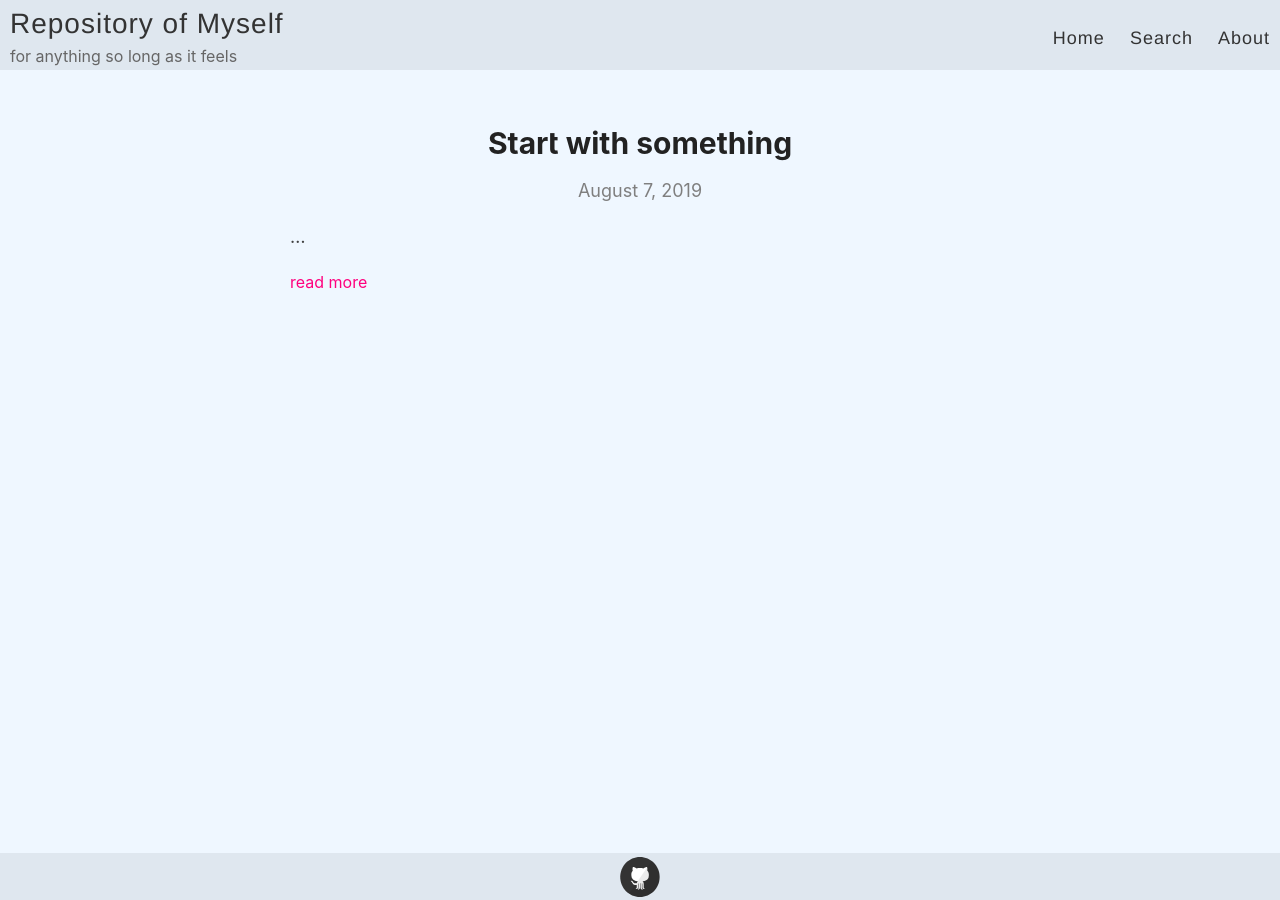
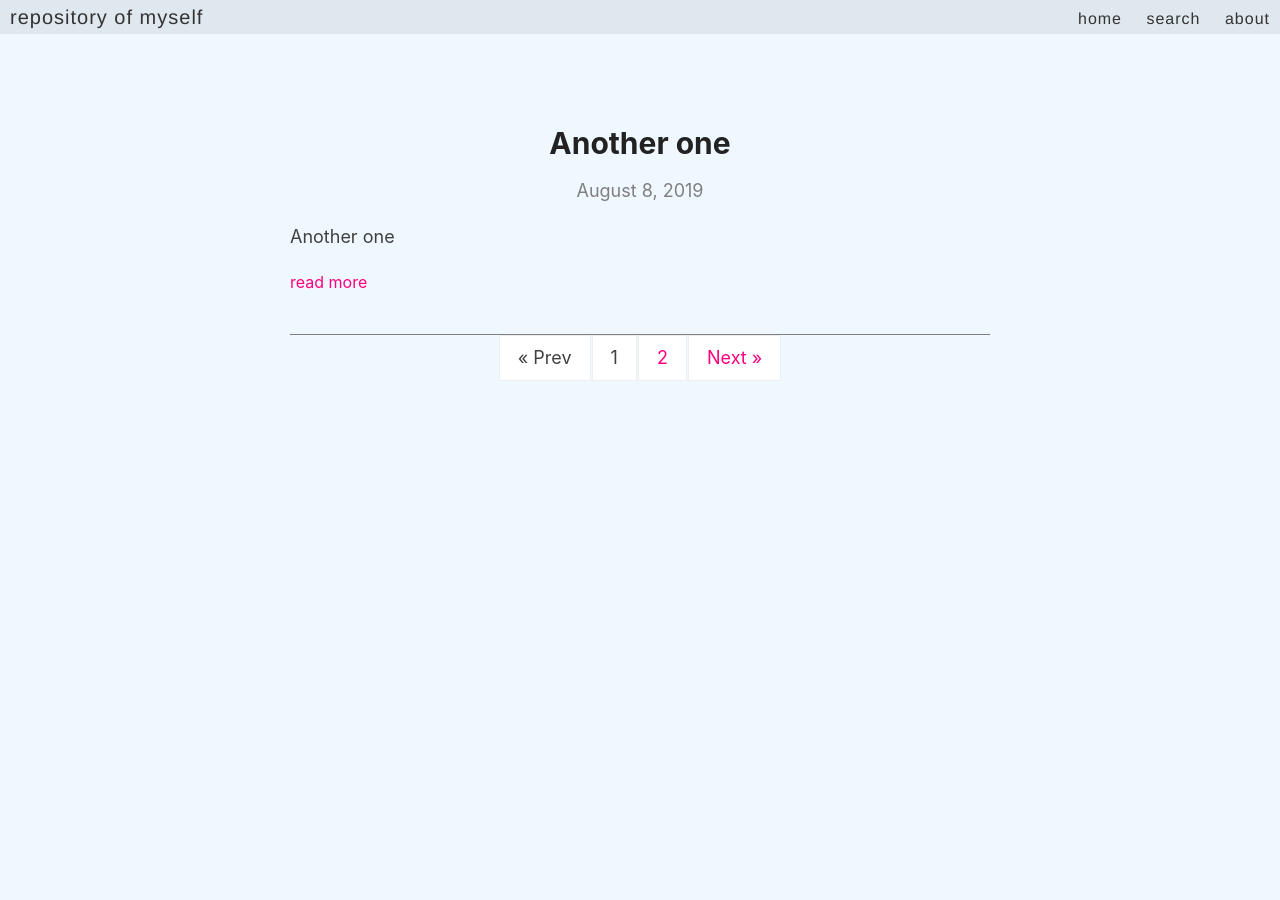
Before and after one commit to ny-sa/ny-sa.github.io, a Jekyll site: the page built from index.html, in a window 1280 px wide and 900 px high. Built offline with Jekyll 4.4.1, drawn with Linux system fonts in a browser that asks for light colours; the list of posts is cut into pages by our own code.

Commit message:
tweak #4 - reverted footer and minimalized header; more for later

```diff
--- a/_config.yml
+++ b/_config.yml
@@ -3,13 +3,13 @@
 #
 
 # Name of your site (displayed in the header)
-name: Repository of Myself
+name: repository of myself
 
 # Name of the author
 author: niisa
 
 # Short bio or description (displayed in the header)
-description: for anything so long as it feels
+# description: for anything so long as it feels
 
 # URL of your avatar or profile pic (you could use your GitHub profile pic)
 avatar: /images/7095416.png
@@ -21,7 +21,7 @@
 # Includes an icon in the footer for each username you enter
 footer-links:
   dribbble:
-  email:
+  email: niisunnysa@gmail.com
   facebook:
   flickr:
   github: ny-sa
@@ -86,7 +86,7 @@
 
 include: ['_pages']
 
-paginate: 6
+paginate: 1
 paginate_path: /page:num/
 
 # Exclude these files from your production _site
--- a/_layouts/default.html
+++ b/_layouts/default.html
@@ -26,12 +26,12 @@
 
             <div class="site-info">
               <h1 class="site-name"><a href="{{ site.baseurl }}/">{{ site.name }}</a></h1>
-              <p class="site-description">{{ site.description }}</p>
+              <!--<p class="site-description">{{ site.description }}</p>-->
             </div>
             <nav>
-              <a href="{{ site.baseurl }}/">Home</a>
-              <a href="{{ site.baseurl }}/search">Search</a>
-              <a href="{{ site.baseurl }}/about">About</a>
+              <a href="{{ site.baseurl }}/">home</a>
+              <a href="{{ site.baseurl }}/search">search</a>
+              <a href="{{ site.baseurl }}/about">about</a>
             </nav>
              <!--<a href="{{ site.baseurl }}/" class="site-avatar"><img src="{{ site.avatar }}" /></a>-->
           </header>
--- /dev/null
+++ b/_posts/2019-8-8-Another one.md
@@ -0,0 +1,7 @@
+---
+layout: post
+title: Another one
+categories: no test
+---
+
+Another one
--- a/style.scss
+++ b/style.scss
@@ -292,11 +292,11 @@
   cursor: pointer;
   font-family: $helveticaNeue;
   font-weight: 300;
-  font-size: 28px;
+  font-size: 20px;
   letter-spacing: 1px;
 }
 
-.site-description {
+/*.site-description {
   margin: -5px 0 0 0;
   color: $gray;
   font-size: 16px;
@@ -304,13 +304,14 @@
   @include mobile {
     margin: 3px 0;
   }
-}
+}*/
 
 nav {
   float: right;
-  margin-top: 23px; // @TODO: Vertically middle align
+  margin-top: 0px; // @TODO: Vertically middle align
+  padding-top: 5px;
   font-family: $helveticaNeue;
-  font-size: 18px;
+  font-size: 16px;
 
   @include mobile {
     float: none;
@@ -398,7 +399,7 @@
 }
 
 .wrapper-container {
-  min-height: 100%;
+  min-height: 150%;
   position: relative;
 }
 
@@ -408,7 +409,7 @@
 }
 
 .wrapper-footer {
-  position: fixed;
+  position: absolute;
   bottom: 0;
   width: 100%;
   height: 47px;
```
